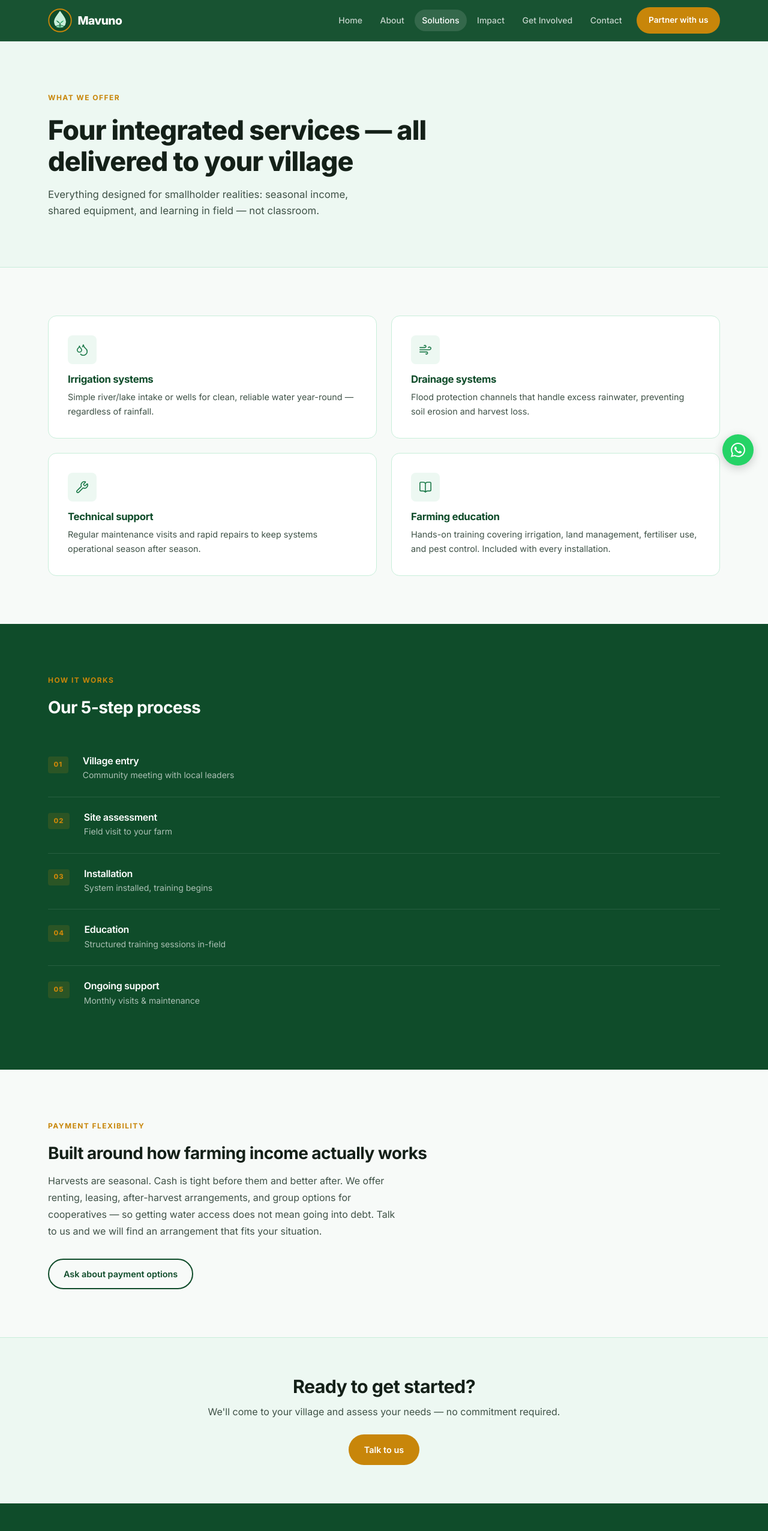
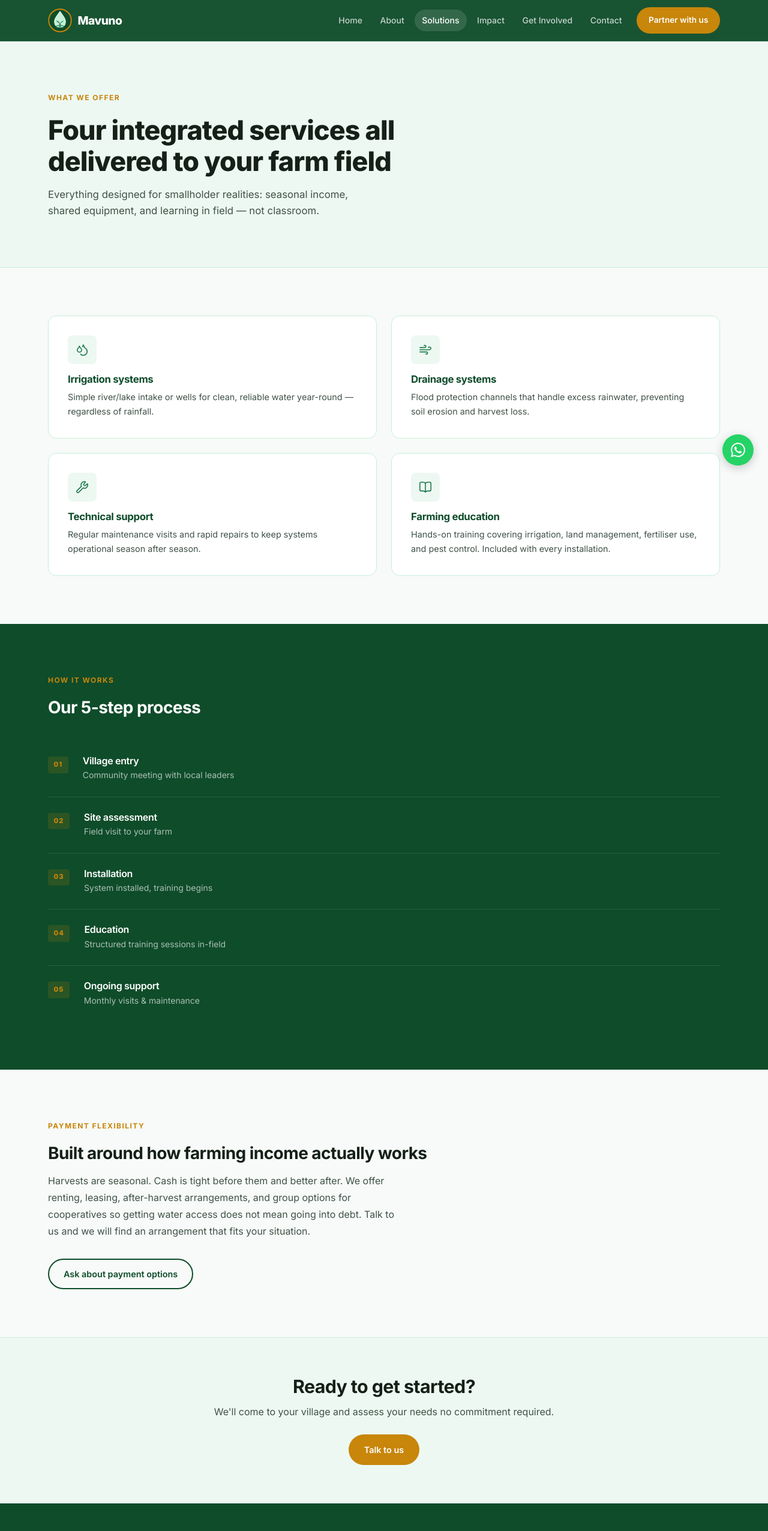
Before and after one commit to ndohele/Mavuno_website, a React (Vite) app: page /solutions in a window 1280 px wide. Shown: the top 2552 px of the page at 60% size. Built offline with nearby package versions, Linux system fonts and the light colour scheme.

Commit message:
chore: change the some texts

```diff
--- a/src/pages/Solutions.tsx
+++ b/src/pages/Solutions.tsx
@@ -55,7 +55,7 @@ export default function Solutions() {
       <section className={styles.hero}>
         <div className="container">
           <span className="section-label">What we offer</span>
-          <h1>Four integrated services — all delivered to your village</h1>
+          <h1>Four integrated services all delivered to your farm field</h1>
           <p>
             Everything designed for smallholder realities: seasonal income, shared equipment,
             and learning in field — not classroom.
@@ -104,7 +104,7 @@ export default function Solutions() {
           <p>
             Harvests are seasonal. Cash is tight before them and better after.
             We offer renting, leasing, after-harvest arrangements, and group options
-            for cooperatives — so getting water access does not mean going into debt.
+            for cooperatives so getting water access does not mean going into debt.
             Talk to us and we will find an arrangement that fits your situation.
           </p>
           <Link to="/contact" className={`btn btn-outline ${styles.payBtn}`}>Ask about payment options</Link>
@@ -114,7 +114,7 @@ export default function Solutions() {
       <section className={styles.ctaBanner}>
         <div className="container">
           <h2>Ready to get started?</h2>
-          <p>We'll come to your village and assess your needs — no commitment required.</p>
+          <p>We'll come to your village and assess your needs no commitment required.</p>
           <Link to="/contact" className="btn btn-gold">Talk to us</Link>
         </div>
       </section>
```
